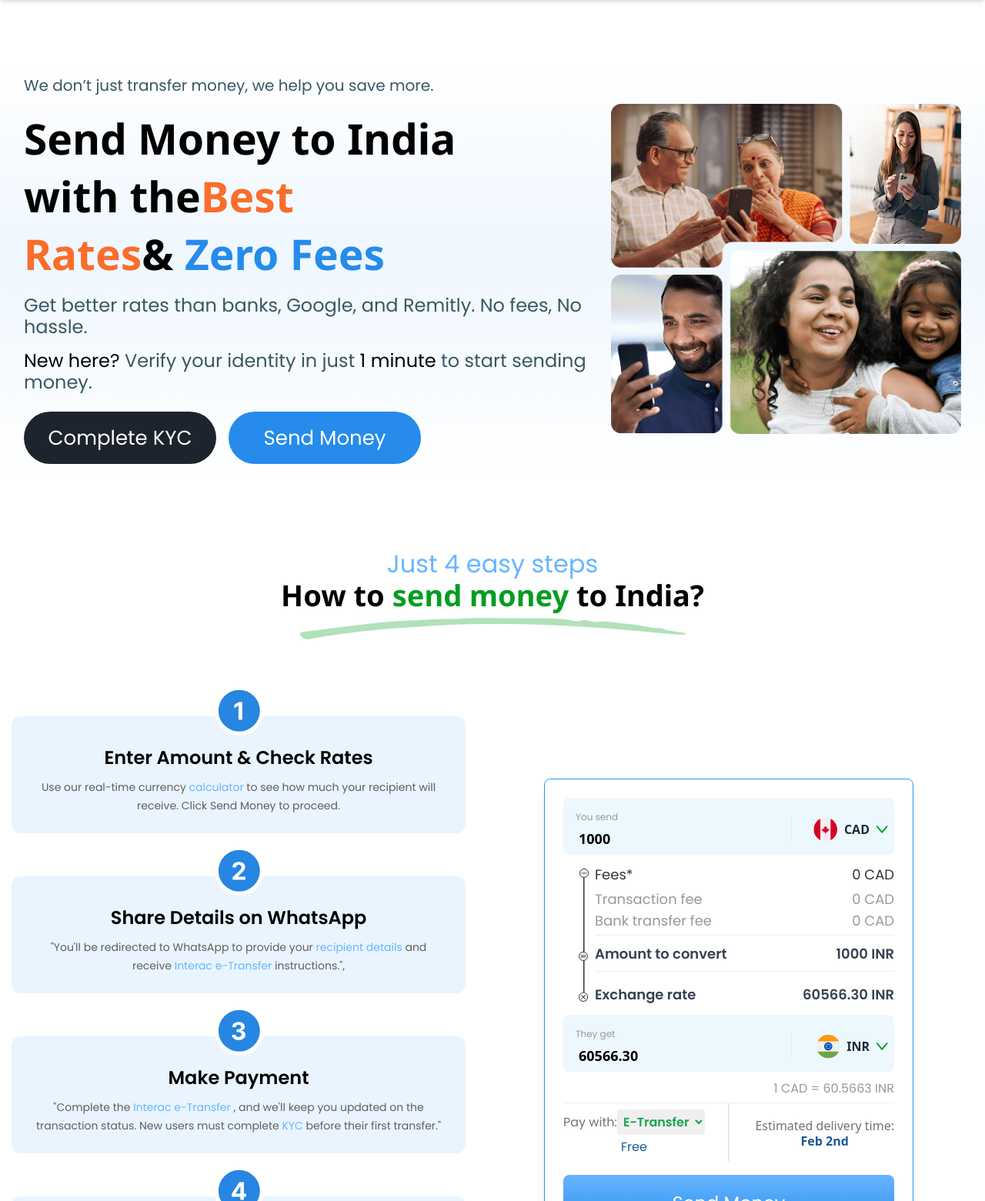
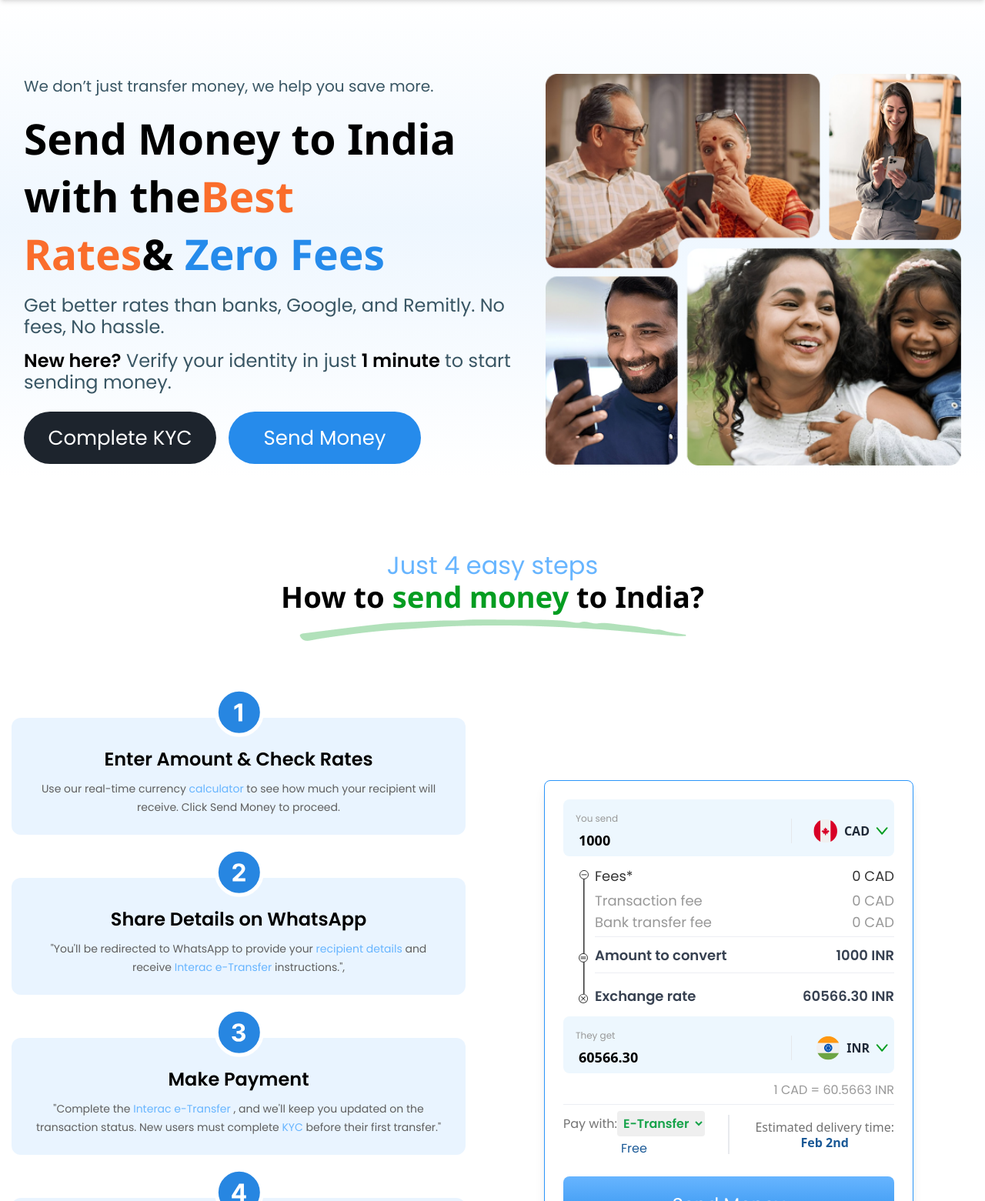
Before and after one commit to haniful360/remiflow-landing-web, a Next.js app: page / in a window 1280 px wide. Shown: the part 100-1661 px from the top of the page at 77% size. Built offline with nearby package versions, Linux system fonts and the light colour scheme.

Commit message:
update hero section

```diff
--- a/app/component/ExcitingNews.js
+++ b/app/component/ExcitingNews.js
@@ -5,7 +5,7 @@ import Image from 'next/image';
 
 const ExcitingNews = () => {
     return (
-      <div className="bg-[url(/images/exciting_bg.png)]">
+      <div className="bg-[url(/images/exciting_bg.svg)]">
       <div className="max-w-[1250px] mx-auto">
         <div className="mt-16 w-full lg:h-[800px] rounded-lg flex flex-col md:flex-row items-center">
           <div className="md:w-1/2 text-center md:text-left">
--- a/app/component/Header.js
+++ b/app/component/Header.js
@@ -5,6 +5,7 @@ import logo from "@/public/images/logo.svg";
 import Link from "next/link";
 import CrossIcon from "./svg/CrossIcon";
 import MenuIcon from "./svg/MenuIcon";
+import HeroSection from "./HeroSection";
 
 const Header = () => {
   const [isOpen, setIsOpen] = useState(false);
--- a/app/component/HeroSection.js
+++ b/app/component/HeroSection.js
@@ -5,10 +5,11 @@ import Link from "next/link";
 
 const HeroSection = () => {
   return (
-    <section id="herosection" className="bg-gradient" >
+    <section id="herosection" className="bg-gradient overflow-hidden">
     <div className="lg:mt-[80px] max-w-[1250px] mx-auto w-full p-4 lg:flex items-center justify-between gap-4">
-        <div className="">
-          <p className="font-poppins text-[#395664] lg:text-[20px]" data-aos="fade-left">
+      {/* Text Content */}
+      <div className="flex-1">
+        <p className="font-poppins text-[#395664] text-lg lg:text-[20px]" data-aos="fade-left">
           We don’t just transfer money, we help you save more.
         </p>
         <h2 className="lg:w-[662px] font-noto text-4xl lg:text-[55px] lg:leading-[75px] font-bold mt-4" data-aos="fade-left">
@@ -19,56 +20,44 @@ const HeroSection = () => {
           &<span className="text-[#268BEB]"> Zero Fees</span>
         </h2>
         <p
-            className="font-poppins text-base sm:text-lg lg:text-[24px]
-           text-[#395664] mt-4 max-w-full sm:max-w-[700px] lg:max-w-[800px]
-           mx-auto" data-aos="fade-left"
+          className="font-poppins text-base sm:text-lg lg:text-[24px] text-[#395664] mt-4 max-w-full sm:max-w-[700px] lg:max-w-[800px]"
+          data-aos="fade-left"
         >
           Get better rates than banks, Google, and Remitly. No fees, No hassle.
         </p>
 
         <p
-            className="font-poppins text-base sm:text-lg lg:text-[24px]
-           text-[#395664] mt-4 max-w-full sm:max-w-[700px] lg:max-w-[800px]
-           mx-auto" data-aos="fade-left"
+          className="font-poppins text-base sm:text-lg lg:text-[24px] text-[#395664] mt-4 max-w-full sm:max-w-[700px] lg:max-w-[800px]"
+          data-aos="fade-left"
         >
-            <span className="text-semibold text-black">New here?</span> Verify your identity in just <span className="text-semibold text-black">1 minute</span> to start sending money.
+          <span className="font-semibold text-black">New here?</span> Verify your identity in just <span className="font-semibold text-black">1 minute</span> to start sending money.
         </p>
 
         {/* Buttons */}
-          <div className="font-poppins mt-6 flex flex-col md:flex-row gap-4" data-aos="fade-left">
+        <div className="font-poppins mt-6 flex flex-col sm:flex-row gap-4" data-aos="fade-left">
           <Link href="" target="_blank">
-              {" "}
             <button
-                className="text-base sm:text-lg lg:text-[26px]
-                 w-full sm:w-[200px] lg:w-[250px]
-                 h-[50px] sm:h-[60px] lg:h-[68px]
-                 rounded-full lg:rounded-[34px]
-                 bg-[#1D242D] font-medium text-white
-                 px-6 py-3"
+              className="text-base sm:text-lg lg:text-[26px] w-full sm:w-[200px] lg:w-[250px] h-[50px] sm:h-[60px] lg:h-[68px] rounded-full lg:rounded-[34px] bg-[#1D242D] font-medium text-white px-6 py-3 hover:bg-[#2c3643] transition-colors"
             >
               Complete KYC
             </button>
           </Link>
           <Link href="" target="_blank">
             <button
-                className="text-base sm:text-lg lg:text-[26px]
-                 w-full sm:w-[200px] lg:w-[250px]
-                 h-[50px] sm:h-[60px] lg:h-[68px]
-                 rounded-full lg:rounded-[34px]
-                 bg-[#268BEB] font-medium text-white
-                 px-6 py-3"
+              className="text-base sm:text-lg lg:text-[26px] w-full sm:w-[200px] lg:w-[250px] h-[50px] sm:h-[60px] lg:h-[68px] rounded-full lg:rounded-[34px] bg-[#268BEB] font-medium text-white px-6 py-3 hover:bg-[#1a6bbf] transition-colors"
             >
               Send Money
             </button>
           </Link>
         </div>
       </div>
+
       {/* Image Section */}
-        <div className="mt-5 lg:mt-0" data-aos="fade-right">
+      <div className="flex-1 mt-5 lg:mt-0" data-aos="fade-right">
         <Image
           src={herogroup}
           alt="Happy family"
-            className=" rounded-lg w-full h-full"
+          className="rounded-lg w-full h-auto"
         />
       </div>
     </div>
--- a/app/component/MoneyTransfer/ExchangeBox.js
+++ b/app/component/MoneyTransfer/ExchangeBox.js
@@ -150,10 +150,7 @@ const ExchangeBox = () => {
         </div>
         {/* Responsive Border */}
         <div className="w-full h-px bg-gray-300 my-3 sm:hidden"></div>{" "}
-        {/* Horizontal border for mobile */}
-        <div className="hidden sm:block absolute left-1/2 transform -translate-x-1/2 h-full w-px bg-gray-300"></div>{" "}
-        {/* Vertical border for larger screens */}
-        {/* Second Div */}
+        <div className="hidden sm:block absolute left-1/2 transform -translate-x-1/2 h-4/6 w-px bg-gray-300"></div>{" "}
         <div className="mt-3 sm:mt-0 text-center text-[#727272] text-sm sm:text-[16px] font-medium">
           <span>
             Estimated delivery time: <br />
```
Also changed, not shown: 1 other file (tests, documents, lock files or other folders). Lines whose indentation alone changed are shown as unchanged.
